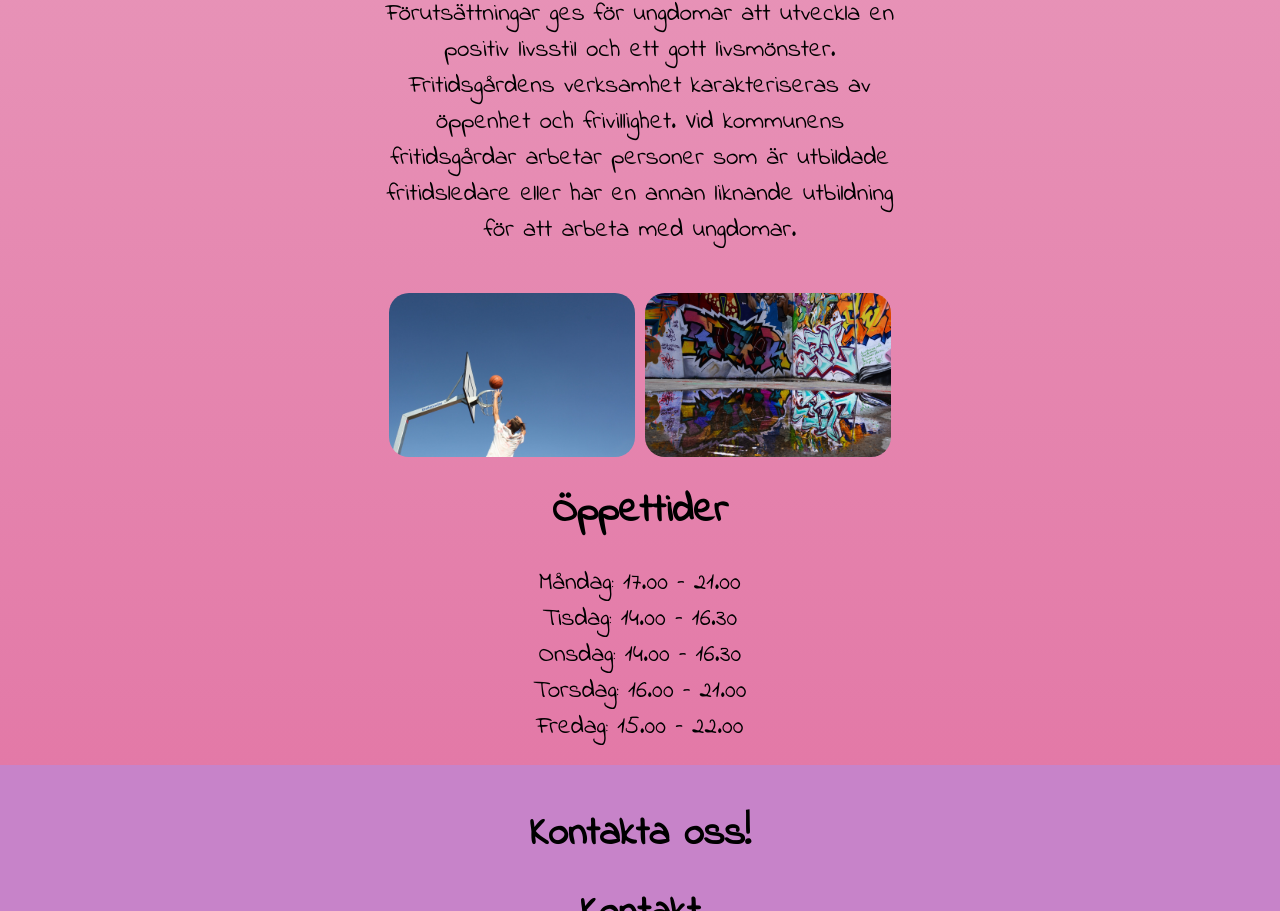
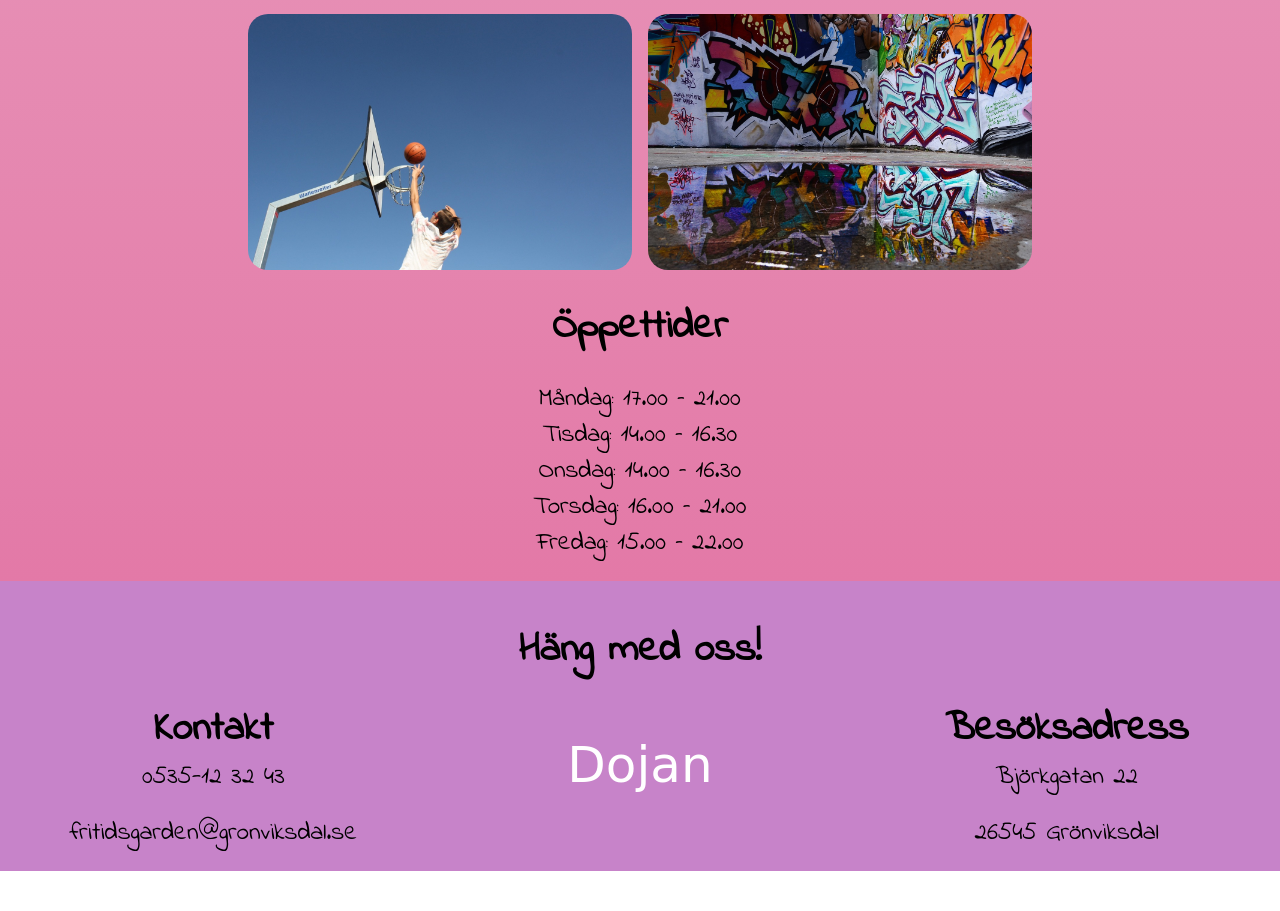
Before and after one commit to tuc-pixel-wizards/agilt-projektarbete-fritidsgarden, a plain HTML site: page index.html in a window 1280 px wide. Shown: the part 1889-2800 px from the top of the page. After the commit the page ends 2760 px from the top, so only its background shows below. Drawn offline with Linux system fonts and the light colour scheme; a web font is replaced by a local one.

Commit message:
SCRUM-40

```diff
--- a/index.html
+++ b/index.html
@@ -22,95 +22,53 @@
     <link rel="icon" href="img/man-fashion-clothes-svgrepo-com.svg">
   </head>
   <body>
-
     <header class="header">
-
       <p id="logo">Dojan</p>
-
     </header>
-
     <section class="hero">
-
-        <video class="hero-video" autoplay muted loop> <!-- The Background video should have a width of 100% -->
+      <video class="hero-video" autoplay muted loop>
+        <!-- The Background video should have a width of 100% -->
         <source class="video-hero" src="img/skateboard_-_2295(540p).mp4" type="video/mp4">
         <source class="video-hero" src="img/skateboard_-_2295(540p).mp4" type="video/ogg">
       </video>
       <img id="tablet-header" src="img/headertablet.PNG" alt="Skater">
       <h1 class="hero-text"> Fritidsgården </h1>
     </section>
-
-
-
     <main>
-
-    <section class="events"> <!-- Three buttons -->
-
+      <section class="events">
+        <!-- Three buttons -->
         <h2 id="upcoming"> Kommande events </h2>
-
         <section class="boxes">
           <h3>HipHop-Battle</h3>
           <p>27/10</p>
         </section>
-
         <section class="boxes">
           <h3 id="nosifer">Halloween maskerad</h3>
           <p>31/10</p>
         </section>
-
         <section class="boxes">
           <h3>Basket turnering</h3>
           <p>15/11</p>
         </section>
-
       </section>
-
       <section class="main-info">
-
         <h2> Visste du att </h2>
-
-        <p>
-            Vi på fritidsgården har fått in mycket ny utrustning som alla våra ungdomar får använda, helt gratis!
-            Välj mellan instrument, spelkonsoler, datorer, pod-utrustning, brädspel, biljard, el-sparkcyklar och mycket mer!
-         </p>
-
-         <figure  class="main-images">
+        <p> Vi på fritidsgården har fått in mycket ny utrustning som alla våra ungdomar får använda, helt gratis! Välj mellan instrument, spelkonsoler, datorer, pod-utrustning, brädspel, biljard, el-sparkcyklar och mycket mer! </p>
+        <figure class="main-images">
           <img class="images" src="img/audience-1835431_1280.jpg" alt="gitarrist">
           <img class="images" src="img/pool-1274749_1280.jpg" alt="biljard">
         </figure>
-
-
       </section>
-
       <section class="main-info">
-
         <h2>Vad finns det att göra på fritidsgården? </h2>
-
-        <p>
-            Fritidsgården är en mötesplats där man träffar sina kompisar och lär känna nya ungdomar.
-             På fritidsgården kan man spela Tv-spel, sällskapsspel, lyssna på musik, vara med i planerade aktiviteter som tävlingar,
-             turneringar, disco, filmkvällar och mycket annat. Fritidsgården ordnar även resor. Verksamheten blir vad ungdomarna vill att den ska vara!
-        </p>
-
-        <p>
-            Fritidsgården ska stimulera och ge utrymme för ungdomars möten samt möjligheter att själva påverka verksamheten.
-            Målet är att erbjuda gemenskap och meningsfulla fritidsaktiviteter. Förutsättningar ges för
-             ungdomar att utveckla en positiv livsstil och ett gott livsmönster. Fritidsgårdens verksamhet
-             karakteriseras av öppenhet och frivillighet.
-            Vid kommunens fritidsgårdar arbetar personer som är utbildade fritidsledare eller har en annan
-            liknande utbildning för att arbeta med ungdomar.
-         </p>
-
-
-         <figure  class="main-images">
+        <p> Fritidsgården är en mötesplats där man träffar sina kompisar och lär känna nya ungdomar. På fritidsgården kan man spela Tv-spel, sällskapsspel, lyssna på musik, vara med i planerade aktiviteter som tävlingar, turneringar, disco, filmkvällar och mycket annat. Fritidsgården ordnar även resor. Verksamheten blir vad ungdomarna vill att den ska vara! </p>
+        <p> Fritidsgården ska stimulera och ge utrymme för ungdomars möten samt möjligheter att själva påverka verksamheten. Målet är att erbjuda gemenskap och meningsfulla fritidsaktiviteter. Förutsättningar ges för ungdomar att utveckla en positiv livsstil och ett gott livsmönster. Fritidsgårdens verksamhet karakteriseras av öppenhet och frivillighet. Vid kommunens fritidsgårdar arbetar personer som är utbildade fritidsledare eller har en annan liknande utbildning för att arbeta med ungdomar. </p>
+        <figure class="main-images">
           <img class="images" src="img/basketball-2416463_1280.jpg" alt="basketball">
           <img class="images" src="img/graph-4272558_1280.jpg" alt="graffiti">
         </figure>
-
-
       </section>
-
       <section class="openhours">
-
         <h2> Öppettider </h2>
         <br>
         <ul>
@@ -120,38 +78,21 @@
           <li>Torsdag: 16.00 – 21.00</li>
           <li>Fredag: 15.00 – 22.00</li>
         </ul>
-
       </section>
-
     </main>
-
-    <footer>
-
-        <section>
-            <h2>Kontakta oss!</h2>
-            <section class="footer">
+    <footer class="flex">
+      <h2>Häng med oss!</h2>
+      <section class="flex-width">
         <h2>Kontakt</h2>
         <p>0535-12 32 43</p>
         <p>fritidsgarden@gronviksdal.se</p>
       </section>
-
-
-
-            <p class="header">
-            Dojan
-            </p>
-
-            <section class="footer">
+      <p class="header flex-width"> Dojan </p>
+      <section class="flex-width">
         <h2>Besöksadress</h2>
         <p>Björkgatan 22</p>
         <p>26545 Grönviksdal</p>
       </section>
-
-
-        </section>
-
     </footer>
-
   </body>
-
 </html>
--- a/style.css
+++ b/style.css
@@ -62,7 +62,7 @@ display: none;
 
 #tablet-header {
    display: block;
-   height: auto;
+   height: 40vh;
    width: 100%;
    object-fit: cover;
    margin: 0;
@@ -123,20 +123,18 @@ p, li {
 
 @media screen and (min-width: 992px) {
 
-
-
    #tablet-header {
       display: none;
    }
 
    .main-info {
-      width: 40%;
+      width: 800px;
    }
 
    .events {
       display: flex;
       flex-wrap: wrap;
-      width: 40%;
+      width: 800px;
       margin:auto;
    }
 
@@ -174,4 +172,20 @@ p, li {
    .images {
       margin: 1%;
    }
+
+   .flex {
+      display: flex;
+      flex-wrap: wrap;
+      justify-content: space-around;
+      align-items: center;
+
+         & h2 {
+            flex-shrink: 0;
+            flex-basis: 100%;
          }
+
+         & .flex-width {
+            width: 33%;
+         }
+   }
+}
```
Lines whose indentation alone changed are shown as unchanged.
